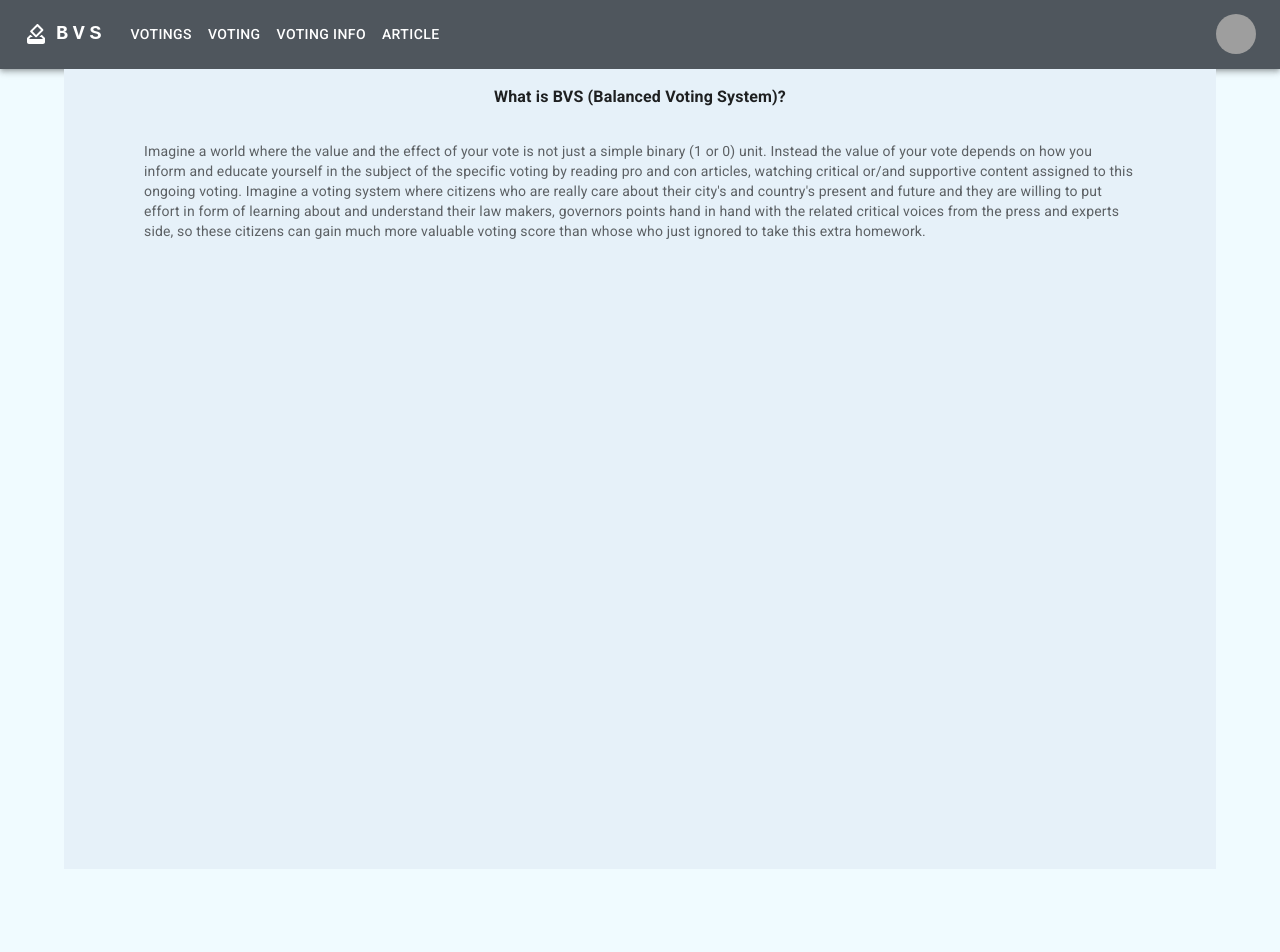
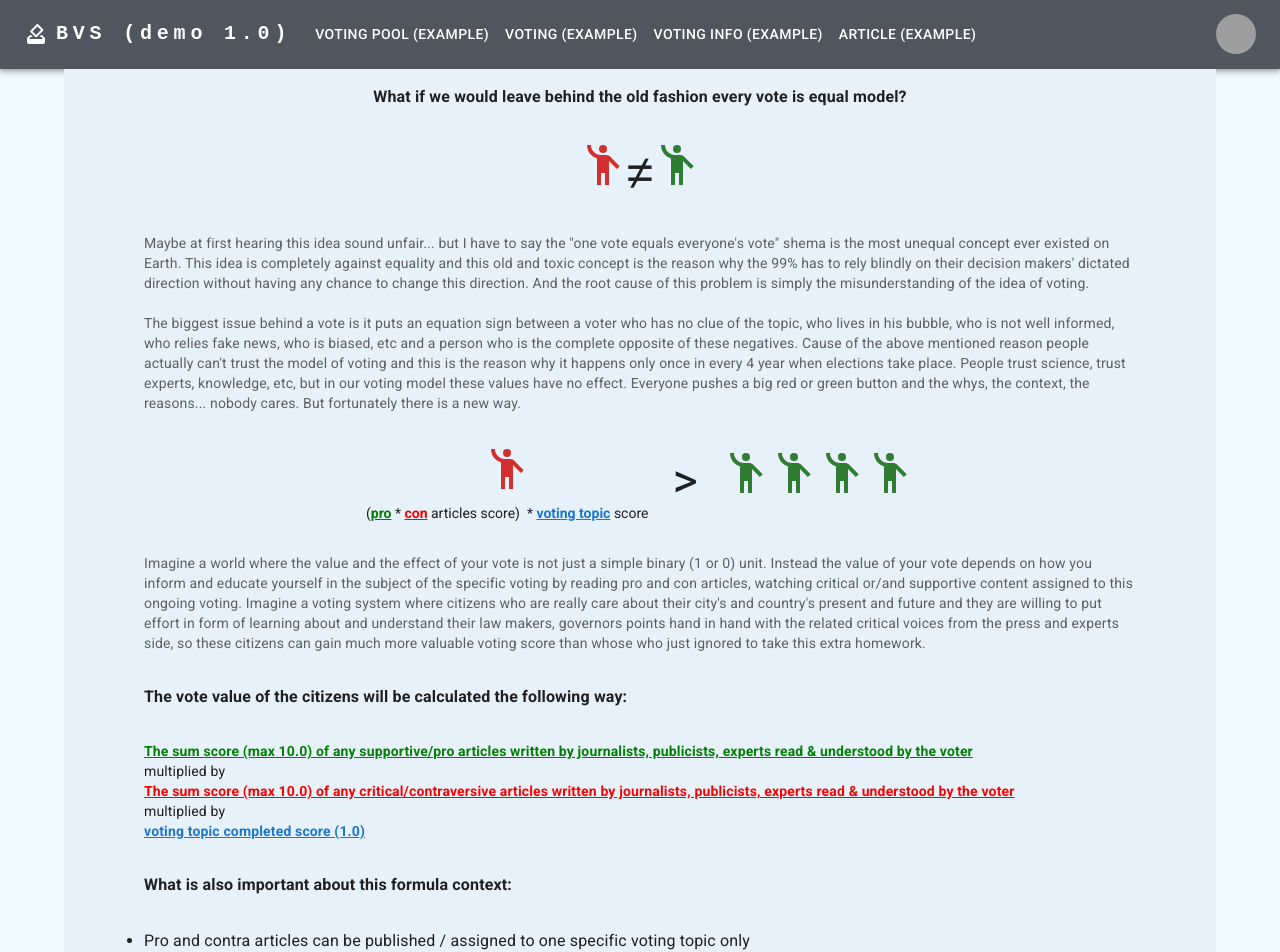
Before and after one commit to Martines90/balanced-voting-system, a React (Create React App) app: page / in a window 1280 px wide. Shown: the top 952 px of the page. Before the commit the page ends 899 px from the top, so only its background shows below. Built offline with nearby package versions, Linux system fonts and the light colour scheme; grey boxes are pictures that could not be loaded.

Commit message:
setup home page intro content

```diff
--- /dev/null
+++ b/src/components/common/VotingScoreFormula.tsx
@@ -0,0 +1,12 @@
+const VotingScoreFormula = () => {
+  return (
+  <>
+  (<span style={{color: 'green', fontWeight: 'bold', textDecoration: 'underline'}}>pro</span>&nbsp;*&nbsp;
+  <span style={{color: 'red', fontWeight: 'bold', textDecoration: 'underline'}}>con</span>&nbsp;articles score)
+  &nbsp;*&nbsp;<span style={{color: '#1976d2', fontWeight: 'bold', textDecoration: 'underline'}}>voting topic</span>&nbsp;score
+  </>
+  )
+}
+
+
+export default VotingScoreFormula
--- a/src/components/menu/MenuAppBar/index.tsx
+++ b/src/components/menu/MenuAppBar/index.tsx
@@ -17,19 +17,19 @@ import HowToVoteIcon from '@mui/icons-material/HowToVote';
 
 const pages = [
   {
-    text: 'votings',
+    text: 'voting pool (example)',
     href: '/votings',
   },
   {
-    text: 'voting',
+    text: 'voting (example)',
     href: '/voting',
   },
   {
-    text: 'voting info',
+    text: 'voting info (example)',
     href: '/voting/voting-topic',
   },
   {
-    text: 'article',
+    text: 'article (example)',
     href: '/article',
   },
 ]
@@ -74,7 +74,7 @@ function MenuAppBar() {
               textDecoration: 'none',
             }}
           >
-            BVS
+            BVS (demo 1.0)
           </Typography>
 
           <Box sx={{ flexGrow: 1, display: { xs: 'flex', md: 'none' } }}>
--- a/src/pages/Home/index.tsx
+++ b/src/pages/Home/index.tsx
@@ -1,12 +1,56 @@
 // Local imports
 import Stack from '@mui/material/Stack';
 import { Typography } from '@mui/material';
+import EmojiPeopleIcon from '@mui/icons-material/EmojiPeople';
+import VotingScoreFormula from 'components/common/VotingScoreFormula';
 
 // Component definition
 function HomePage() {
   return (
     <Stack spacing={4} pt={2} pl={10} pr={10} justifyContent={'center'} textAlign={'center'} width={'100%'}>
-    <h4>What is BVS (Balanced Voting System)?</h4>
+    <h4>What if we would leave behind the old fashion every vote is equal model?</h4>
+    <Typography variant="h3" component={'div'} textAlign={'center'}>
+      <EmojiPeopleIcon fontSize='inherit' color='error' />≠<EmojiPeopleIcon fontSize='inherit' color='success' />
+    </Typography>
+    <Typography variant="body2" color="text.secondary" component={'div'} textAlign={'left'}>
+      {`Maybe at first hearing this idea sound unfair... but I have to say the "one vote equals everyone's vote" shema is the most
+       unequal concept ever existed on Earth. This idea is completely against equality and this old and toxic concept is the reason why the 99%
+       has to rely blindly on their decision makers' dictated direction without having any chance to change this direction. And the root cause of
+       this problem is simply the misunderstanding of the idea of voting.`}
+       <br/><br/>
+       {`The biggest issue behind a vote is it puts an equation sign between a voter who has no clue of the topic, who lives in his bubble, who is not well informed,
+       who relies fake news, who is biased, etc and a person who is the complete opposite of these negatives.
+
+       Cause of the above mentioned reason people actually can't trust the model of voting and this is the reason why it happens only once in every 4 year when elections take place.
+      People trust science, trust experts, knowledge, etc, but in our voting model these values have no effect. Everyone pushes a big red or green button and the whys, the context,
+      the reasons... nobody cares.
+
+      But fortunately there is a new way.
+       `}
+    </Typography>
+
+    <Typography variant="h3" component={'div'} textAlign={'center'}>
+      <Stack direction="row" spacing={3} justifyContent={'center'}>
+        <Stack alignContent={'center'} textAlign={'center'}>
+          <span>
+          <EmojiPeopleIcon fontSize='inherit' color='error' />
+          </span>
+          <span style={{fontSize: '14px'}}>
+            <VotingScoreFormula />
+          </span>
+        </Stack>
+        <Typography fontSize='inherit' >
+        &gt;
+        </Typography>
+        <Typography fontSize='inherit' >
+          <EmojiPeopleIcon fontSize='inherit' color='success' />
+          <EmojiPeopleIcon fontSize='inherit' color='success' />
+          <EmojiPeopleIcon fontSize='inherit' color='success' />
+          <EmojiPeopleIcon fontSize='inherit' color='success' />
+        </Typography>
+      </Stack>
+    </Typography>
+
     <Typography variant="body2" color="text.secondary" component={'div'} textAlign={'left'}>
       {`Imagine a world where the value and the effect of your vote is not just a simple binary (1 or 0) unit.
       Instead the value of your vote depends on how you inform and educate yourself in the subject of the specific voting by reading pro and
@@ -14,6 +58,34 @@ function HomePage() {
       city's and country's present and future and they are willing to put effort in form of learning about and understand their law makers, governors points hand in hand with the related critical voices from the press and experts side,
       so these citizens can gain much more valuable voting score than whose who just ignored to take this extra homework.`}
     </Typography>
+    <Typography variant="body1" fontWeight={'bold'} component={'div'} textAlign={'left'}>
+    {'The vote value of the citizens will be calculated the following way:'}
+    </Typography>
+    <Typography variant="body2" component={'div'} textAlign={'left'}>
+    <>
+    <span style={{color: 'green', fontWeight: 'bold', textDecoration: 'underline'}}>
+      {`The sum score (max 10.0) of any supportive/pro articles written by journalists, publicists,
+      experts read & understood by the voter`}<br/>
+    </span>multiplied by&nbsp;<br/>
+    <span style={{color: 'red', fontWeight: 'bold', textDecoration: 'underline'}}>
+      {`The sum score (max 10.0) of any critical/contraversive articles written by journalists, publicists,
+      experts read & understood by the voter`}</span><br/>
+
+  multiplied by&nbsp;<br/>
+    <span style={{color: '#1976d2', fontWeight: 'bold', textDecoration: 'underline'}}>
+      voting topic completed score (1.0)
+    </span>&nbsp;
+  </>
+    </Typography>
+    <Typography variant="body1" fontWeight={'bold'} component={'div'} textAlign={'left'}>
+    {'What is also important about this formula context:'}
+    </Typography>
+    <ul style={{textAlign: 'left'}}>
+      <li>Pro and contra articles can be published / assigned to one specific voting topic only</li>
+      <li>The read and understanding of these articles validated by a quiz</li>
+      <li>A citizen can have maximum 100 point voting score related to one specific voting</li>
+    </ul>
+
     </Stack>
   );
 }
```
